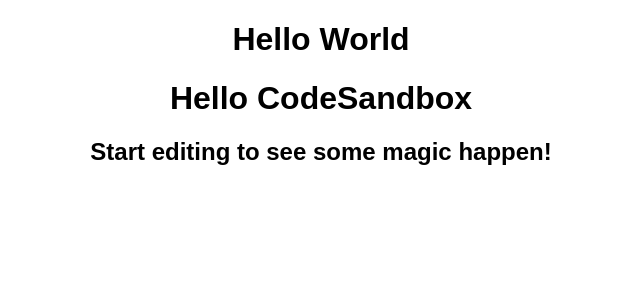
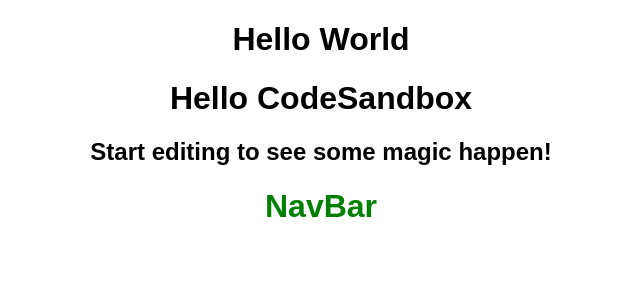
Before and after one commit to ProjectASWA/ProjectASWA, a React (Create React App) app: page / in a window 1280 px wide. Shown: the top 300 px of the page, without its empty margins (319-959 px from the left). Built offline with nearby package versions, Linux system fonts and the light colour scheme.

Commit message:
NavBar Component Added

```diff
--- a/src/App.js
+++ b/src/App.js
@@ -1,4 +1,5 @@
 import "./styles.css";
+import NavBar from "./components/NavBar";
 
 export default function App() {
   return (
@@ -6,6 +7,7 @@
       <h1>Hello World</h1>
       <h1>Hello CodeSandbox</h1>
       <h2>Start editing to see some magic happen!</h2>
+      <NavBar />
     </div>
   );
 }
--- /dev/null
+++ b/src/components/NavBar/index.css
@@ -0,0 +1,3 @@
+.nav-bar-title {
+  color: green;
+}
--- /dev/null
+++ b/src/components/NavBar/index.js
@@ -0,0 +1,9 @@
+import "./index.css";
+
+export default function NavBar() {
+  return (
+    <div className="nav-bar">
+      <h1 className="nav-bar-title">NavBar</h1>
+    </div>
+  );
+}
```
